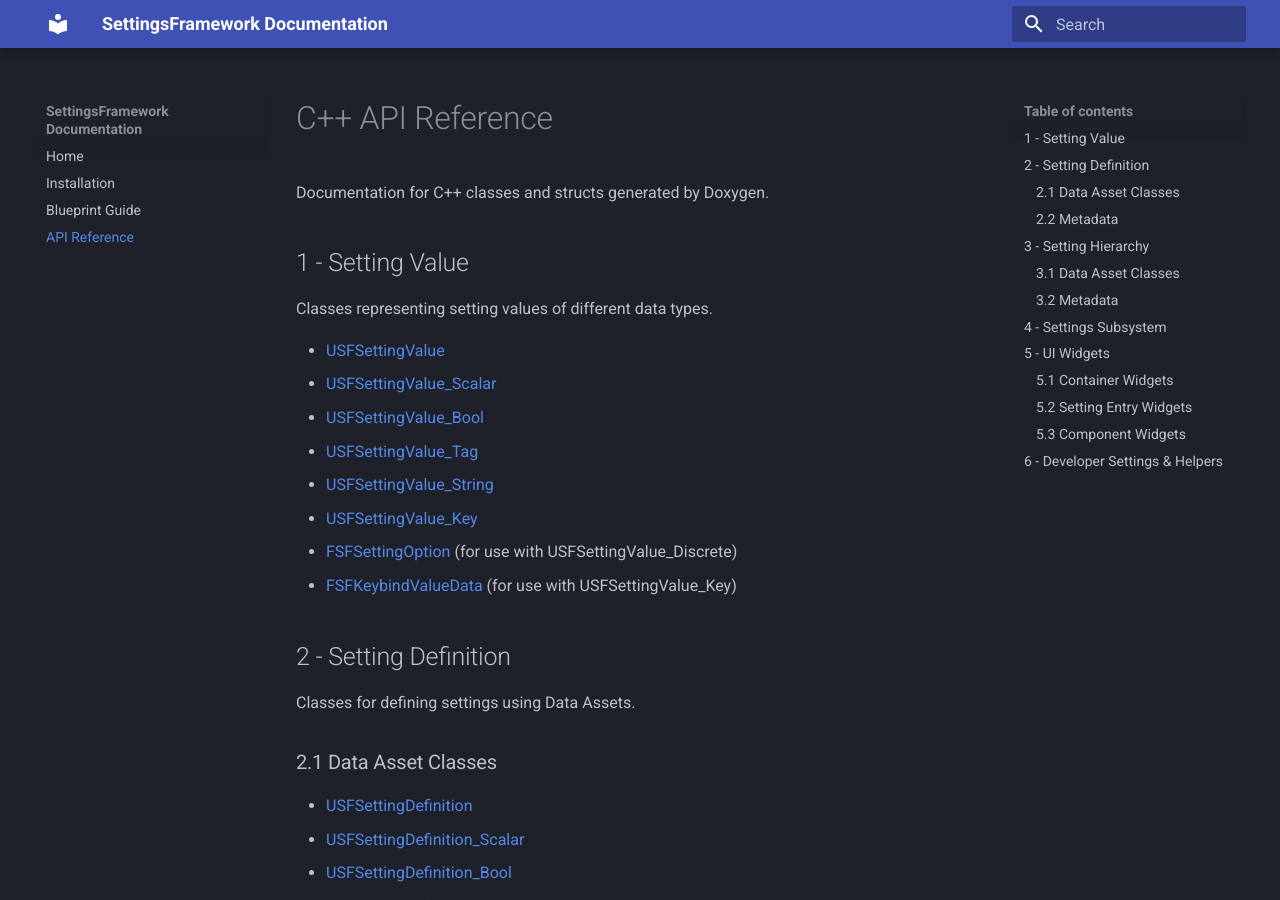
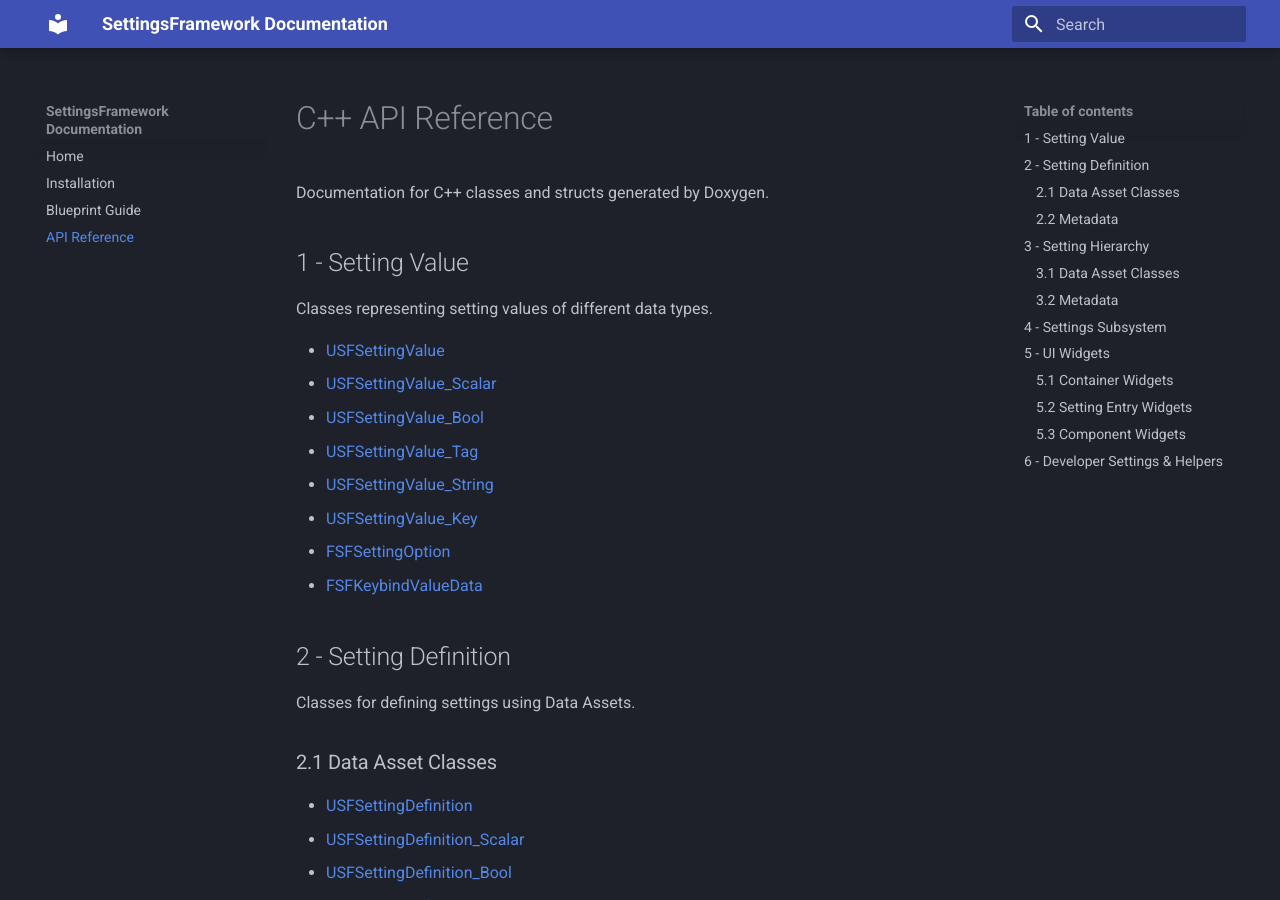
Before and after one commit to apham4/SettingsFramework, an MkDocs documentation site: the page built from docs/api.md, in a window 1280 px wide and 900 px high. Built offline with MkDocs 1.6.1 and Material for MkDocs 9.7.7, drawn with Linux system fonts in a browser that asks for light colours.

Commit message:
Added doxygen comments to setting value classes + fixing include instruction on generated page

```diff
--- a/docs/api.md
+++ b/docs/api.md
@@ -12,8 +12,8 @@
 * [USFSettingValue_Tag](SettingsFramework\class_u_s_f_setting_value___tag.md)
 * [USFSettingValue_String](SettingsFramework\class_u_s_f_setting_value___string.md)
 * [USFSettingValue_Key](SettingsFramework\class_u_s_f_setting_value___key.md)
-* [FSFSettingOption](SettingsFramework\struct_f_s_f_setting_option.md) (for use with USFSettingValue_Discrete)
-* [FSFKeybindValueData](SettingsFramework\struct_f_s_f_keybind_value_data.md) (for use with USFSettingValue_Key)
+* [FSFSettingOption](SettingsFramework\struct_f_s_f_setting_option.md)
+* [FSFKeybindValueData](SettingsFramework\struct_f_s_f_keybind_value_data.md)
 
 
 ## 2 - Setting Definition
--- a/mkdocs.yml
+++ b/mkdocs.yml
@@ -21,6 +21,8 @@
             GENERATE_HTML: NO
             GENERATE_XML: YES
             FILE_PATTERNS: "*.cpp *.h"
+            FORCE_LOCAL_INCLUDES: YES
+            STRIP_FROM_INC_PATH: "Source/SettingsFramework/Public"
             RECURSIVE: YES
             EXTRACT_ALL: YES
             ENABLE_PREPROCESSING: YES
```
Also changed, not shown: 3 other files.
